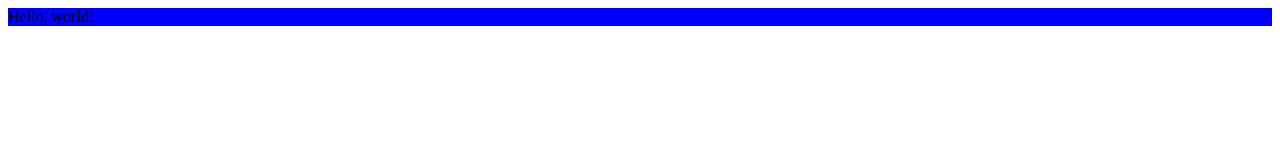
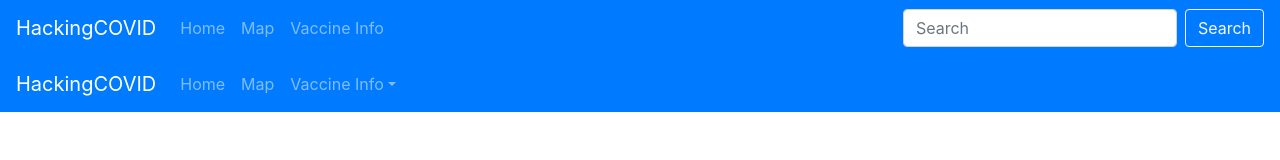
Before and after one commit to hackingCOVID/hackingCOVID, a React app: page / in a window 1280 px wide. Built offline with nearby package versions, Linux system fonts and the light colour scheme.

Commit message:
create a navbar

```diff
--- /dev/null
+++ b/client/AppNavbar.js
@@ -0,0 +1,50 @@
+import React from "react";
+import Navbar from "react-bootstrap/Navbar";
+import Nav from "react-bootstrap/Nav";
+import Form from "react-bootstrap/Form";
+import FormControl from "react-bootstrap/FormControl";
+import Button from "react-bootstrap/Button";
+import NavDropdown from 'react-bootstrap/NavDropdown'
+
+
+function AppNavbar() {
+    return (
+        <div>
+      <div>
+          <Navbar bg="primary" variant="dark">
+            <Navbar.Brand href="#home">HackingCOVID</Navbar.Brand>
+            <Nav className="mr-auto">
+                <Nav.Link href="#home">Home</Nav.Link>
+                <Nav.Link href="#features">Map</Nav.Link>
+                <Nav.Link href="#pricing">Vaccine Info</Nav.Link>
+            </Nav>
+            <Form inline>
+                <FormControl type="text" placeholder="Search" className="mr-sm-2" />
+                <Button variant="outline-light">Search</Button>
+            </Form>
+        </Navbar>
+    </div>
+      <div>
+      <Navbar collapseOnSelect expand="lg" bg="primary" variant="dark" className="justify-end" >
+  <Navbar.Brand href="#home">HackingCOVID</Navbar.Brand>
+  <Navbar.Toggle aria-controls="responsive-navbar-nav" />
+  <Navbar.Collapse id="responsive-navbar-nav">
+    <Nav className="mr-auto">
+      <Nav.Link href="#features">Home</Nav.Link>
+      <Nav.Link href="#pricing">Map</Nav.Link>
+      <NavDropdown title="Vaccine Info" id="collasible-nav-dropdown">
+        <NavDropdown.Item href="#action/3.1">Different vaccines</NavDropdown.Item>
+        <NavDropdown.Item href="#action/3.2">Phase</NavDropdown.Item>
+        <NavDropdown.Item href="#action/3.3">Locations</NavDropdown.Item>
+        <NavDropdown.Divider />
+        <NavDropdown.Item href="#action/3.4">Separated link</NavDropdown.Item>
+      </NavDropdown>
+    </Nav>
+  </Navbar.Collapse>
+</Navbar>
+</div>
+</div>
+    )
+}
+
+export default AppNavbar;
--- /dev/null
+++ b/client/app.js
@@ -0,0 +1,12 @@
+import React from 'react'
+import AppNavbar from './AppNavbar'
+
+function App() {
+    return (
+      <div>
+          <AppNavbar/>
+      </div>
+    );
+  }
+
+  export default App;
--- a/client/index.js
+++ b/client/index.js
@@ -1,7 +1,10 @@
 import React from 'react'
 import ReactDOM from 'react-dom'
+import App from './app'
 
 ReactDOM.render(
-    <div>Hello, world!</div>,
-    document.getElementById('app') // make sure this is the same as the id of the div in your index.html
+  <div>
+    <App/>
+  </div>,
+  document.getElementById('app') // make sure this is the same as the id of the div in your index.html
   );
--- a/package.json
+++ b/package.json
@@ -13,11 +13,13 @@
   "dependencies": {
     "@babel/preset-env": "^7.12.13",
     "body-parser": "^1.19.0",
+    "bootstrap": "^4.6.0",
     "express": "^4.17.1",
     "install": "^0.13.0",
     "morgan": "^1.10.0",
     "npm": "^7.5.2",
     "react": "^17.0.1",
+    "react-bootstrap": "^1.0.1",
     "react-dom": "^17.0.1",
     "react-router-dom": "^5.2.0"
   },
--- a/public/index.html
+++ b/public/index.html
@@ -2,7 +2,9 @@
 <html>
 <head>
   <title>Hackathon</title>
-  <link rel="stylesheet" href="style.css">
+  <link rel="stylesheet" href="https://maxcdn.bootstrapcdn.com/bootstrap/4.5.0/css/bootstrap.min.css" integrity="sha384-9aIt2nRpC12Uk9gS9baDl411NQApFmC26EwAOH8WgZl5MYYxFfc+NcPb1dKGj7Sk" crossorigin="anonymous"
+/>
+  <!-- <link rel="stylesheet" href="style.css"> -->
   <!-- Our js bundle will be in 'bundle.js' -->
   <!-- The 'defer' attribute will ensure that it is run only after the DOM finishes loading -->
   <script defer src="/bundle.js"></script>
```
Also changed, not shown: 1 other file.
